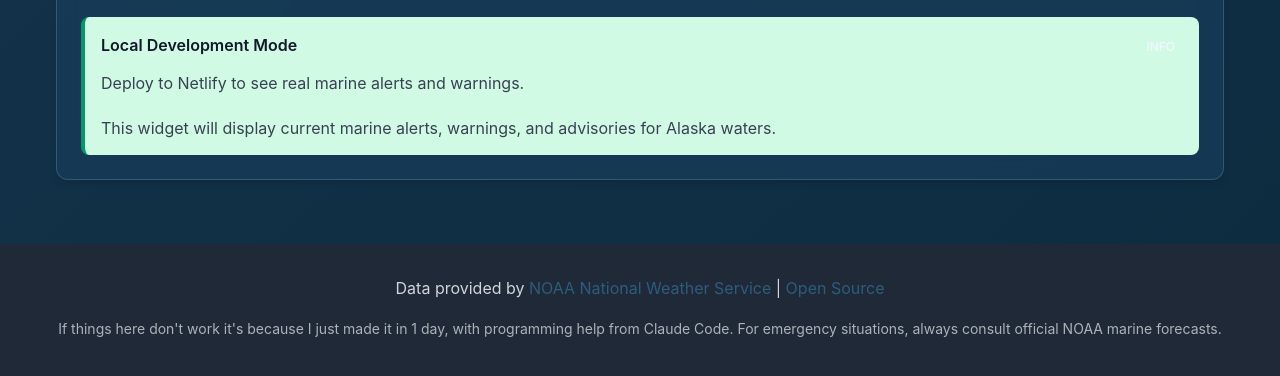
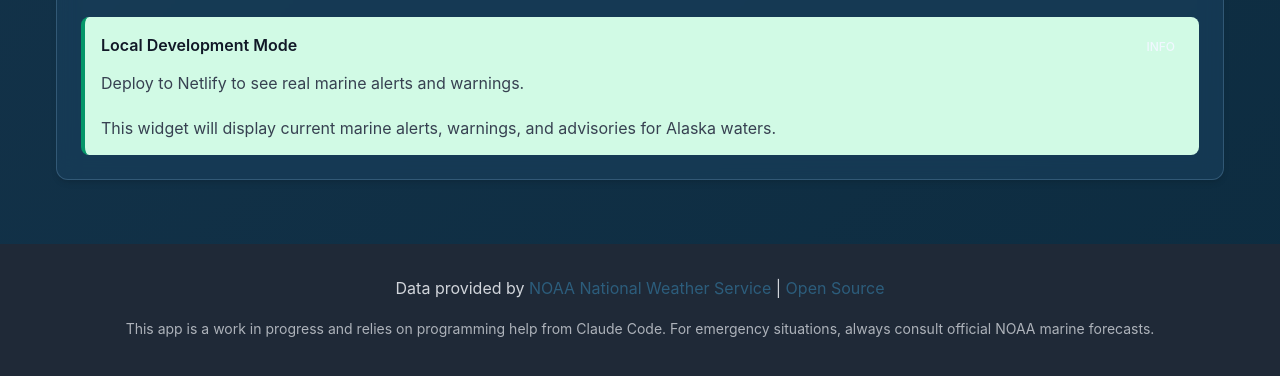
Before and after one commit to yarimitsu/boatsafe, a website: page src/index.html in a window 1280 px wide. Shown: the part 2086-2462 px from the top of the page. Drawn offline with Linux system fonts and the light colour scheme.

Commit message:
revised footer

```diff
--- a/src/index.html
+++ b/src/index.html
@@ -181,7 +181,7 @@
                     | <a href="https://github.com/yarimitsu/boatsafe" target="_blank" rel="noopener">Open Source</a>
                 </p>
                 <p class="disclaimer">
-                    If things here don't work it's because I just made it in 1 day, with programming help from Claude Code. For emergency situations, always consult official NOAA marine forecasts.
+                    This app is a work in progress and relies on programming help from Claude Code. For emergency situations, always consult official NOAA marine forecasts.
                 </p>
             </div>
         </footer>
```
